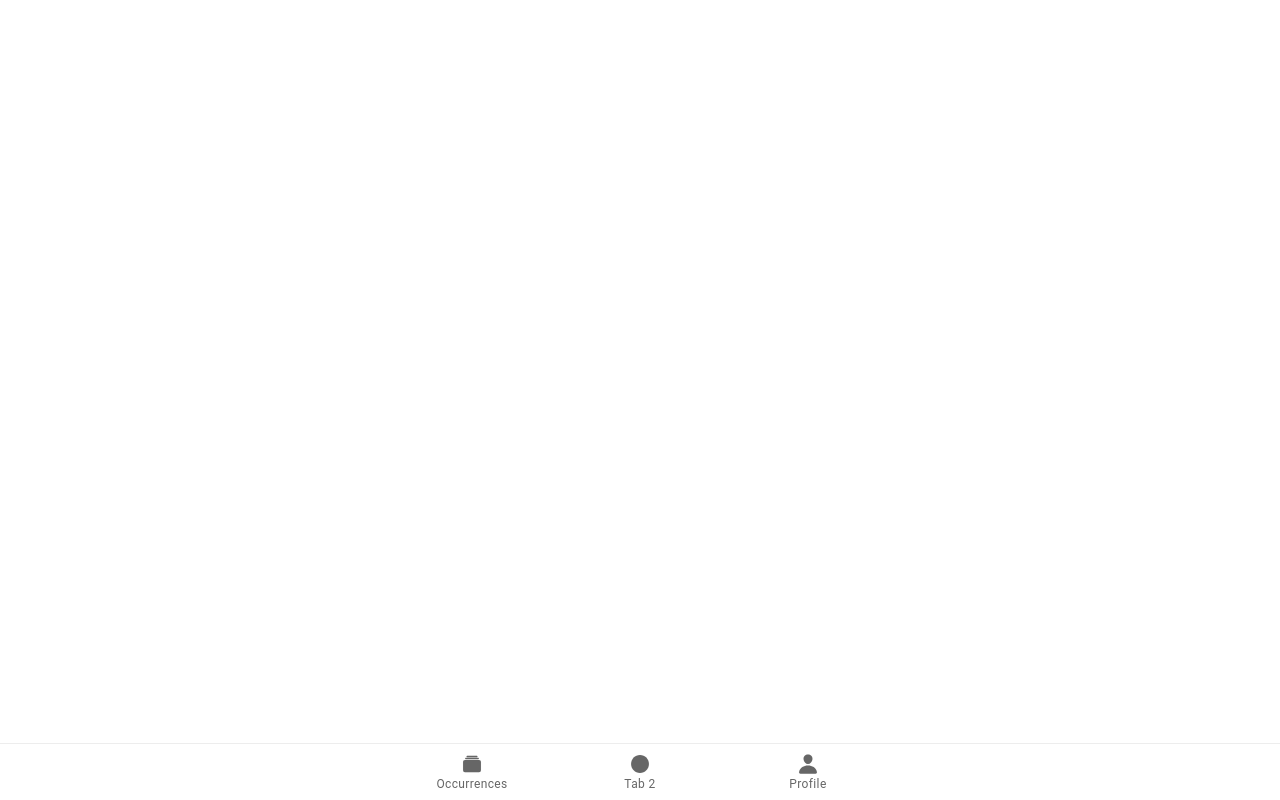
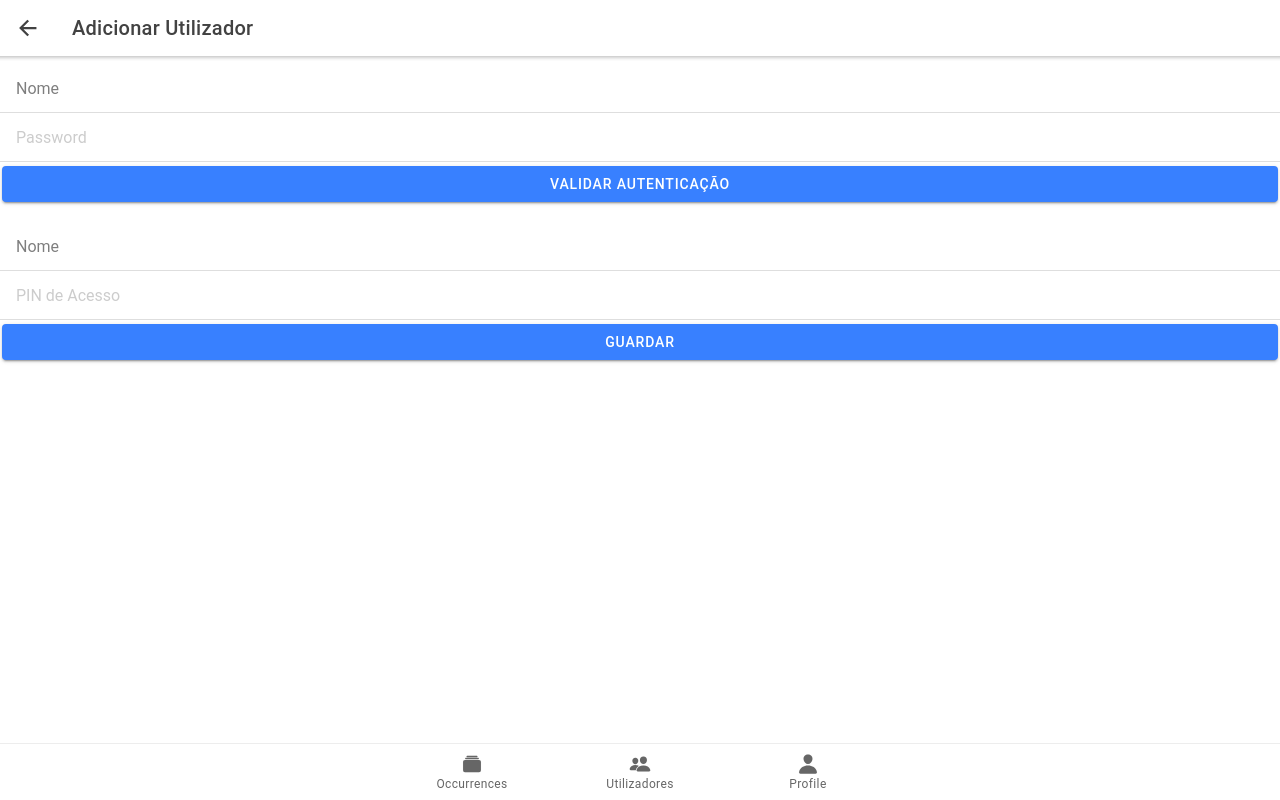
Before and after one commit to ruicosta1933/react-ionic, a React (Create React App) app: page /addUser in a window 1280 px wide. Built offline with nearby package versions, Linux system fonts and the light colour scheme.

Commit message:
User Manager Design

```diff
--- a/src/App.tsx
+++ b/src/App.tsx
@@ -10,11 +10,11 @@ import {
   setupIonicReact
 } from '@ionic/react';
 import { IonReactRouter } from '@ionic/react-router';
-import { albums, ellipse, person, square } from 'ionicons/icons';
+import { albums, ellipse, people, person, square } from 'ionicons/icons';
 import Tab1 from './pages/Tab1';
 import Tab2 from './pages/Tab2';
 import Tab3 from './pages/Tab3';
-
+import AddUser from './pages/addUser';
 /* Core CSS required for Ionic components to work properly */
 import '@ionic/react/css/core.css';
 
@@ -33,12 +33,16 @@ import '@ionic/react/css/display.css';
 
 /* Theme variables */
 import './theme/variables.css';
+import addUser from './pages/addUser';
 
 setupIonicReact();
 
 const App: React.FC = () => (
   <IonApp>
     <IonReactRouter>
+        <Route path="/addUser" component={addUser} >
+            <AddUser />
+        </Route>
       <IonTabs>
         <IonRouterOutlet>
           <Route exact path="/tab1">
@@ -60,8 +64,8 @@ const App: React.FC = () => (
             <IonLabel>Occurrences</IonLabel>
           </IonTabButton>
           <IonTabButton tab="tab2" href="/tab2">
-            <IonIcon icon={ellipse} />
-            <IonLabel>Tab 2</IonLabel>
+            <IonIcon icon={people} />
+            <IonLabel>Utilizadores</IonLabel>
           </IonTabButton>
           <IonTabButton tab="tab3" href="/tab3">
             <IonIcon icon={person} />
@@ -69,6 +73,7 @@ const App: React.FC = () => (
           </IonTabButton>
         </IonTabBar>
       </IonTabs>
+
     </IonReactRouter>
   </IonApp>
 );
--- a/src/pages/Tab1.tsx
+++ b/src/pages/Tab1.tsx
@@ -24,7 +24,7 @@ const Tab1: React.FC = () => {
         </IonHeader>
         <ExploreContainer name="Tab 1 page" />
         <IonList>
-           <IonItem>
+           <IonItem onClick={() => setCheck(!check)}>
               <IonAvatar slot="start">
                   <img src="https://static.remove.bg/remove-bg-web/59c96072ccf69a79c0e6dd85a2eac05ceb4d0784/assets/start_remove-c851bdf8d3127a24e2d137a55b1b427378cd17385b01aec6e59d5d4b5f39d2ec.png"/>
               </IonAvatar>
@@ -32,11 +32,11 @@ const Tab1: React.FC = () => {
                 <h2>Occurence</h2>
                 <p>Title: Titulo</p>
               </IonLabel>
-              <IonButton fill="default" color="dark" onClick={() => setCheck(!check)}>
+              <IonButton fill="default" color="dark" >
               { check ? <IonIcon icon={eye} /> : <IonIcon icon={eyeOff} /> }
                 </IonButton>
             </IonItem>
-        <IonItem>
+        <IonItem onClick={() => setCheck1(!check1)}>
           <IonAvatar slot="start">
               <img src="https://d5nunyagcicgy.cloudfront.net/external_assets/hero_examples/hair_beach_v391182663/result.jpeg"/>
           </IonAvatar>
@@ -44,7 +44,7 @@ const Tab1: React.FC = () => {
             <h2>Occurence 2</h2>
             <p>Title: Titulo 2</p>
           </IonLabel>
-         <IonButton fill="default" color="dark" onClick={() => setCheck1(!check1)}>
+         <IonButton fill="default" color="dark" >
             { check1 ? <IonIcon icon={eye} /> : <IonIcon icon={eyeOff} /> }
            </IonButton>
         </IonItem>
--- a/src/pages/Tab2.tsx
+++ b/src/pages/Tab2.tsx
@@ -1,22 +1,71 @@
-import { IonContent, IonHeader, IonPage, IonTitle, IonToolbar } from '@ionic/react';
+import { IonAvatar, IonButton, IonButtons, IonCard, IonCardContent, IonCol, IonContent, IonGrid, IonHeader, IonIcon, IonItem, IonLabel, IonList, IonPage, IonRow, IonTitle, IonToolbar, useIonAlert } from '@ionic/react';
+import { add, build, personAdd, trash } from 'ionicons/icons';
 import ExploreContainer from '../components/ExploreContainer';
 import './Tab2.css';
 
 const Tab2: React.FC = () => {
+  const [present] = useIonAlert();
   return (
     <IonPage>
       <IonHeader>
         <IonToolbar>
-          <IonTitle>Tab 2</IonTitle>
+          <IonTitle>Gestão Utilizadores</IonTitle>
+          <IonButtons slot="end">
+
+						<IonButton color="dark" href='/addUser'>
+							<IonIcon icon={ add } />
+						</IonButton>
+					</IonButtons>
         </IonToolbar>
       </IonHeader>
       <IonContent fullscreen>
-        <IonHeader collapse="condense">
-          <IonToolbar>
-            <IonTitle size="large">Tab 2</IonTitle>
-          </IonToolbar>
-        </IonHeader>
-        <ExploreContainer name="Tab 2 page" />
+          <IonGrid>
+            <IonRow>
+              <IonCard>
+                  <img  src="https://vistapointe.net/images/people-wallpaper-7.jpg" alt="avatar"/>
+              </IonCard>
+            </IonRow>
+          </IonGrid>
+          <IonList>
+            <IonItem>
+                <IonAvatar slot="start">
+                    <img src="https://static.remove.bg/remove-bg-web/59c96072ccf69a79c0e6dd85a2eac05ceb4d0784/assets/start_remove-c851bdf8d3127a24e2d137a55b1b427378cd17385b01aec6e59d5d4b5f39d2ec.png"/>
+                </IonAvatar>
+                <IonLabel>
+                  <h2>Joaquim Pessoa</h2>
+                </IonLabel>
+                <IonButtons>
+                    <IonButton fill="default" color="dark" >
+                        <IonIcon icon={build} />
+                        </IonButton>
+                    <IonButton onClick={() =>
+                              present({
+                                cssClass: 'my-css',
+                                header: 'Apagar Utilizador',
+                                message: 'A conta não será eliminada do servidor ! Quer eliminar o utilizador apenas neste dispositivo?',
+                                buttons: [
+                                  'Não',
+                                  { text: 'Sim', handler: (d) => console.log('ok pressed') },
+                                ],
+                                onDidDismiss: (e) => console.log('did dismiss'),
+                              })
+                            }>
+                          <IonIcon icon={trash}/>
+                      </IonButton>
+                  </IonButtons>
+              </IonItem>
+          </IonList>
+          <IonItem >
+                <IonAvatar slot="start">
+                    <img src="https://cdn.pixabay.com/photo/2017/09/05/15/51/plus-2718200_960_720.png"/>
+                </IonAvatar>
+                <IonLabel>
+                  <h2>Adicionar Utilizador</h2>
+                </IonLabel>
+                <IonButton color="dark" href='/addUser'>
+							    <IonIcon icon={ personAdd } />
+					    	</IonButton>
+              </IonItem>
       </IonContent>
     </IonPage>
   );
--- /dev/null
+++ b/src/pages/addUser.tsx
@@ -0,0 +1,46 @@
+import { IonBackButton, IonButton, IonButtons, IonContent, IonGrid, IonHeader, IonIcon, IonInput, IonItem, IonList, IonPage, IonTitle, IonToolbar } from "@ionic/react";
+import React, { useState } from "react";
+
+
+const AddUser: React.FC = () => {
+    const [text, setText] = useState<string>();
+
+    return (
+        <IonPage>
+            <IonHeader>
+                <IonToolbar>
+                    <IonToolbar>
+                        <IonTitle>Adicionar Utilizador</IonTitle>
+                    </IonToolbar>
+
+                    <IonButtons slot="start">
+                        <IonBackButton defaultHref="" />
+                    </IonButtons>
+                </IonToolbar>
+            </IonHeader>
+            <IonContent fullscreen>
+                <IonList>
+                    <IonItem>
+                        <IonInput value={text} placeholder="Nome" onIonChange={e => setText(e.detail.value!)}></IonInput>
+                    </IonItem>
+                    <IonItem>
+                        <IonInput placeholder="Password" disabled ></IonInput>
+                    </IonItem>
+                    <IonButton expand="block">Validar Autenticação</IonButton>
+                </IonList>
+
+                <IonList>
+                    <IonItem>
+                        <IonInput value={text} placeholder="Nome" onIonChange={e => setText(e.detail.value!)}></IonInput>
+                    </IonItem>
+                    <IonItem>
+                        <IonInput placeholder="PIN de Acesso" disabled ></IonInput>
+                    </IonItem>
+                    <IonButton expand="block">Guardar</IonButton>
+                </IonList>
+            </IonContent>
+        </IonPage>
+    );
+};
+
+export default AddUser;
```
Also changed, not shown: src/pages/Tab3.tsx (+4 -4 lines).
